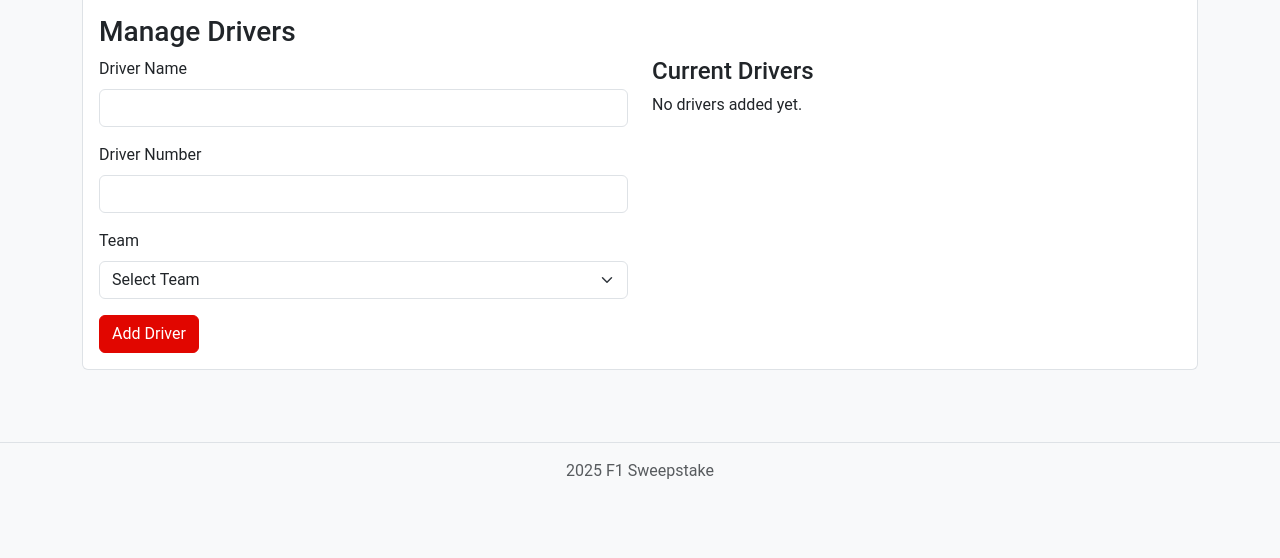
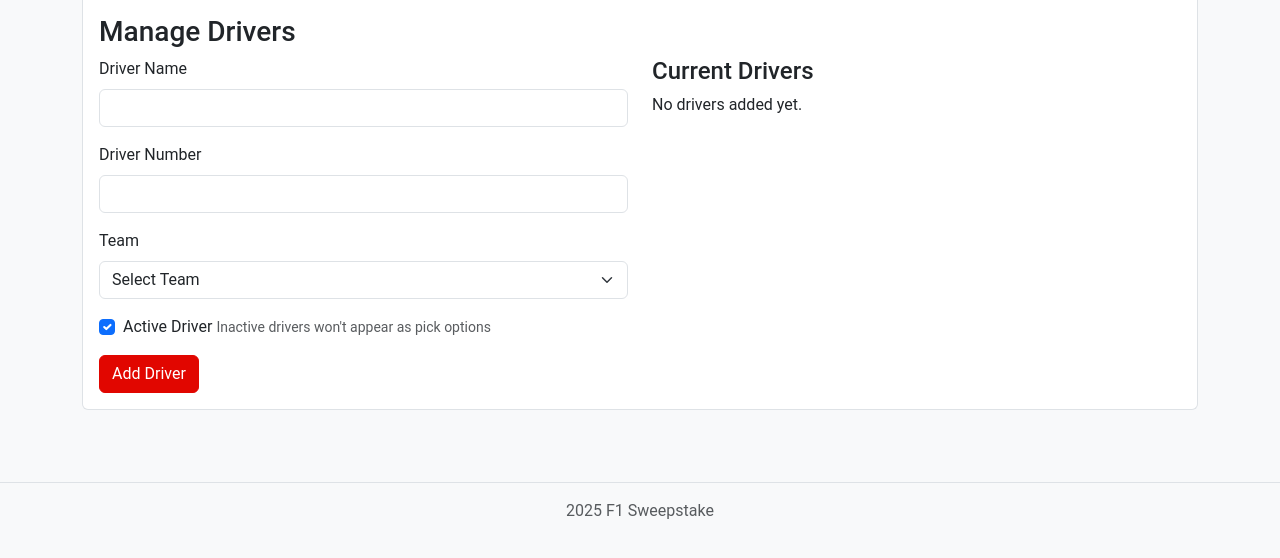
Before and after one commit to pr0vitamin/f1sweepstake, a Flask app: page /config in a window 1280 px wide, after a click on "Drivers". Shown: the part 201-759 px from the top of the page. Run offline with Flask 3, Linux system fonts and the light colour scheme; the visitor is signed in with stand-in values (Sample User, id 1); data comes from the database, SQL or seed files in the repository; data that the repository does not hold is empty.

Commit message:
Add the ability to mark drivers as inactive, and improve the sorting order of drivers

```diff
--- a/flask_app.py
+++ b/flask_app.py
@@ -41,6 +41,7 @@ class Driver(db.Model):
     number = db.Column(db.Integer, nullable=False)
     team_id = db.Column(db.Integer, db.ForeignKey('team.id'), nullable=False)
     team = db.relationship('Team', backref=db.backref('drivers', lazy=True))
+    is_active = db.Column(db.Boolean, default=True)
 
     def __repr__(self):
         return f'<Driver {self.name}>'
@@ -302,8 +303,9 @@ def config():
             name = request.form.get('driver_name')
             number = request.form.get('driver_number')
             team_id = request.form.get('team_id')
+            is_active = 'is_active' in request.form
             if name and number and team_id:
-                driver = Driver(name=name, number=int(number), team_id=int(team_id))
+                driver = Driver(name=name, number=int(number), team_id=int(team_id), is_active=is_active)
                 db.session.add(driver)
                 db.session.commit()
                 flash(f'Driver {name} added successfully!', 'success')
@@ -314,12 +316,14 @@ def config():
             name = request.form.get('driver_name')
             number = request.form.get('driver_number')
             team_id = request.form.get('team_id')
+            is_active = 'is_active' in request.form
             if driver_id and name and number and team_id:
                 driver = Driver.query.get(int(driver_id))
                 if driver:
                     driver.name = name
                     driver.number = int(number)
                     driver.team_id = int(team_id)
+                    driver.is_active = is_active
                     db.session.commit()
                     flash(f'Driver updated successfully!', 'success')
                 active_tab = 'drivers'
@@ -432,7 +436,7 @@ def config():
     # Get data for the configuration page
     users = User.query.all()
     teams = Team.query.all()
-    drivers = Driver.query.all()
+    drivers = Driver.query.join(Team).order_by(Team.is_top_team.desc(), Team.name).all()
     races = GrandPrix.query.order_by(GrandPrix.date).all()
     points_mapping = {pm.position: pm.points for pm in PointsMapping.query.all()}
 
@@ -683,9 +687,9 @@ def driver_picks(gp_id):
     top_teams = Team.query.filter_by(is_top_team=True).all()
     bottom_teams = Team.query.filter_by(is_top_team=False).all()
 
-    # Get drivers from top and bottom teams
-    top_drivers = Driver.query.join(Team).filter(Team.is_top_team == True).all()
-    bottom_drivers = Driver.query.join(Team).filter(Team.is_top_team == False).all()
+    # Get active drivers from top and bottom teams, sorted by team name
+    top_drivers = Driver.query.join(Team).filter(Team.is_top_team == True, Driver.is_active == True).order_by(Team.name, Driver.name).all()
+    bottom_drivers = Driver.query.join(Team).filter(Team.is_top_team == False, Driver.is_active == True).order_by(Team.name, Driver.name).all()
 
     # Get existing selections for this GP with driver and team information
     selections = DriverSelection.query.filter_by(grand_prix_id=gp_id).options(
--- a/templates/config.html
+++ b/templates/config.html
@@ -187,6 +187,11 @@
                                     {% endfor %}
                                 </select>
                             </div>
+                            <div class="mb-3 form-check">
+                                <input type="checkbox" class="form-check-input" id="is_active" name="is_active" checked>
+                                <label class="form-check-label" for="is_active">Active Driver</label>
+                                <small class="form-text text-muted">Inactive drivers won't appear as pick options</small>
+                            </div>
                             <div class="d-flex gap-2">
                                 <button type="submit" class="btn btn-primary" id="driverSubmitBtn">Add Driver</button>
                                 <button type="button" class="btn btn-secondary d-none" id="driverCancelBtn">Cancel</button>
@@ -204,6 +209,7 @@
                                         <th>Name</th>
                                         <th>Team</th>
                                         <th>Category</th>
+                                        <th>Status</th>
                                         <th>Actions</th>
                                     </tr>
                                 </thead>
@@ -219,10 +225,15 @@
                                             </span>
                                         </td>
                                         <td>
+                                            <span class="badge {% if driver.is_active %}bg-success{% else %}bg-danger{% endif %}">
+                                                {% if driver.is_active %}Active{% else %}Inactive{% endif %}
+                                            </span>
+                                        </td>
+                                        <td>
                                             <div class="btn-group btn-group-sm" role="group">
                                                 <button type="button" class="btn btn-outline-primary edit-driver"
                                                         data-id="{{ driver.id }}" data-name="{{ driver.name }}"
-                                                        data-number="{{ driver.number }}" data-team-id="{{ driver.team_id }}">
+                                                        data-number="{{ driver.number }}" data-team-id="{{ driver.team_id }}" data-is-active="{{ driver.is_active|lower }}">
                                                     <i class="bi bi-pencil"></i> Edit
                                                 </button>
                                                 <button type="button" class="btn btn-outline-danger delete-driver"
@@ -549,6 +560,7 @@
         const driverName = document.getElementById('driver_name');
         const driverNumber = document.getElementById('driver_number');
         const teamId = document.getElementById('team_id');
+        const is_active = document.getElementById('is_active');
         const driverSubmitBtn = document.getElementById('driverSubmitBtn');
         const driverCancelBtn = document.getElementById('driverCancelBtn');
 
@@ -558,12 +570,14 @@
                 const name = this.dataset.name;
                 const number = this.dataset.number;
                 const teamIdValue = this.dataset.teamId;
+                const isActive = this.dataset.isActive === 'true';
 
                 driverAction.value = 'edit_driver';
                 editDriverId.value = driverId;
                 driverName.value = name;
                 driverNumber.value = number;
                 teamId.value = teamIdValue;
+                is_active.checked = isActive;
                 driverSubmitBtn.textContent = 'Update Driver';
                 driverCancelBtn.classList.remove('d-none');
 
@@ -601,6 +615,7 @@
                 driverName.value = '';
                 driverNumber.value = '';
                 teamId.value = '';
+                is_active.checked = true;
                 driverSubmitBtn.textContent = 'Add Driver';
                 driverCancelBtn.classList.add('d-none');
             });
```
